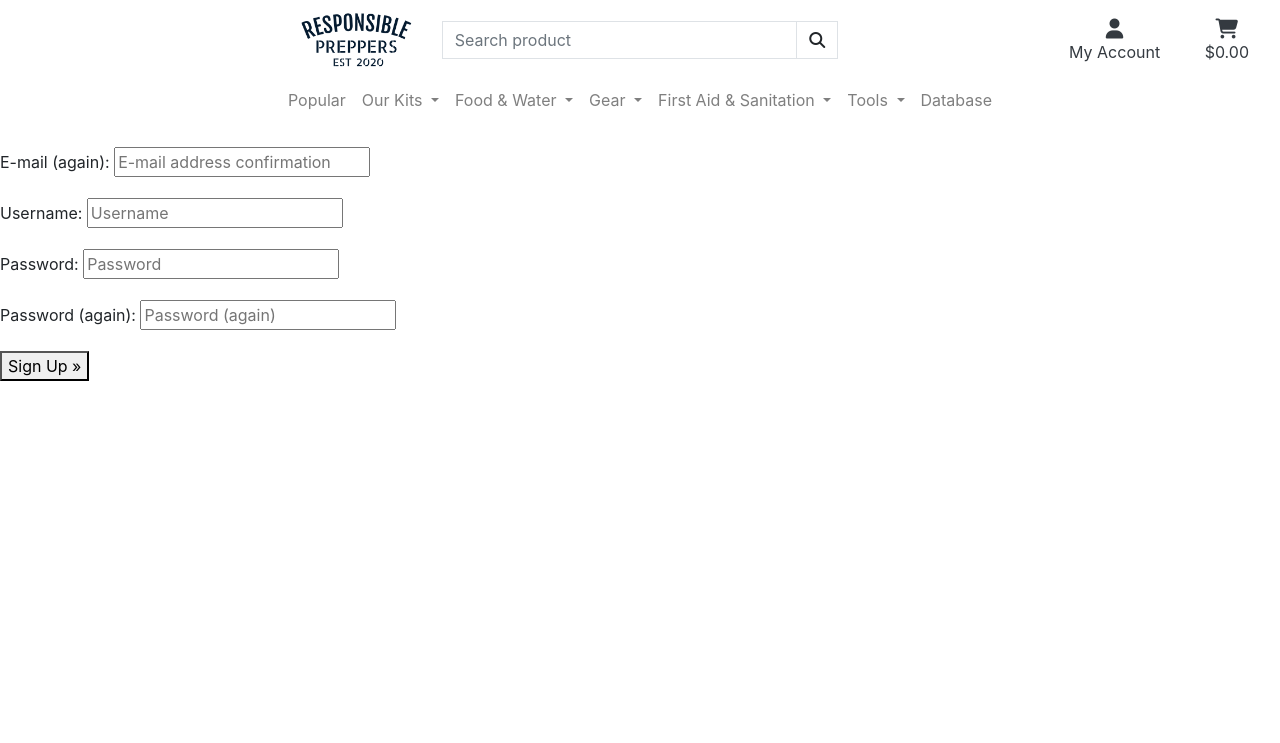
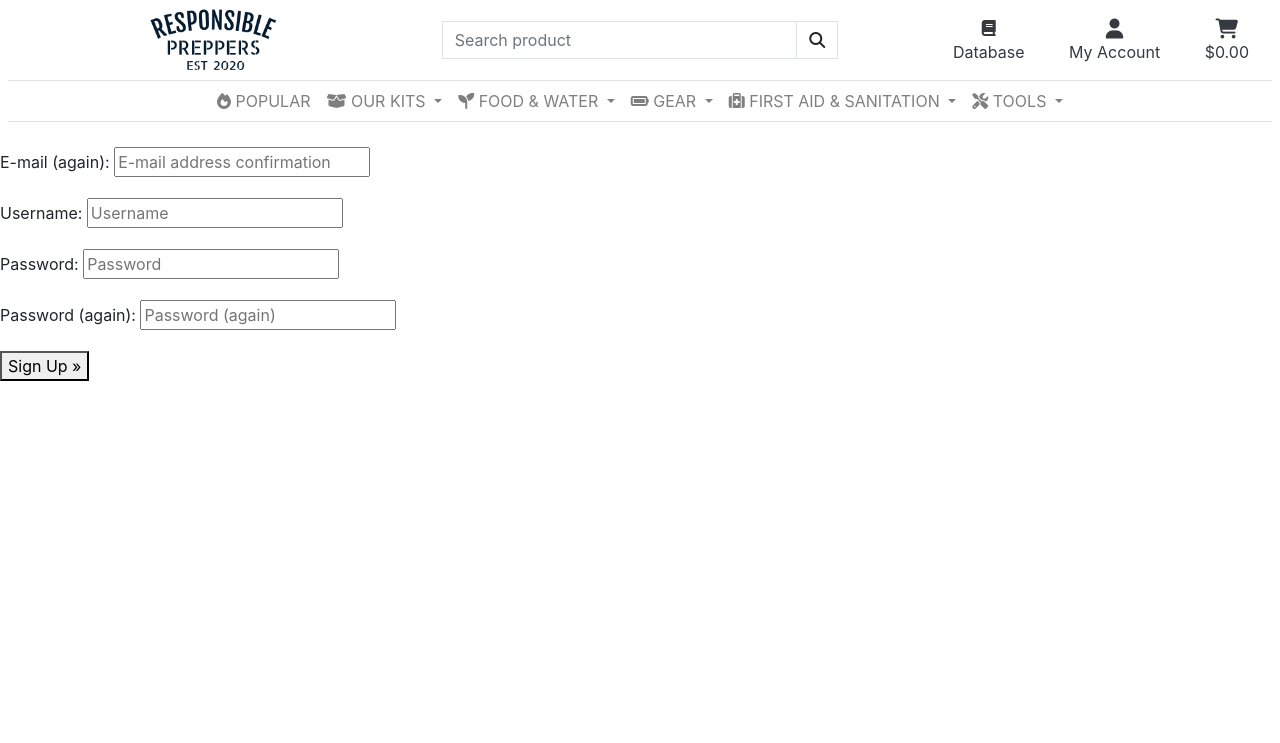
Before and after one commit to Lloldrin/responsible_preppers, a Django app: page /accounts/signup/ in a window 1280 px wide. Shown: the top 743 px of the page. Run offline with Django 3.2, Linux system fonts and the light colour scheme; some libraries are stand-ins or nearby versions.

Commit message:
added fontawesome icons to, and centered nav

```diff
--- a/static/css/base.css
+++ b/static/css/base.css
@@ -11,7 +11,8 @@ html {
 }
 
 body {
-    height: calc(100vh - 3.5rem);
+    height: calc(100vh - 4rem);
+
 }
 
 hr {
@@ -27,18 +28,24 @@ a:hover {
 }
 
 .header-row {
-    max-height: 3.5rem;
+    max-height: 4rem;
 }
 
 .header-logo-container{
-    max-height: 3.5rem;
+    max-height: 4rem;
 }
 
 .header-row-logo {
-    height: 3.5rem;
+    height: 4rem;
     width: auto;
 }
 
 .top-margin {
-    height: 3.5rem
+    height: 7.5rem
 }
+
+@media (min-width: 1200px) {
+    .container {
+        max-width: 80%;
+    }
+}
--- a/templates/base.html
+++ b/templates/base.html
@@ -48,7 +48,7 @@
         <div id="lg-topnav" class="row bg-white pt-lg-2 d-none d-lg-flex align-items-center">
             <div class="col-4 header-logo-container text-center">
                 <a href="{% url 'home' %}">
-                    <img src="\media\LogoText_001.png" class="header-row-logo float-right d-block"
+                    <img src="\media\LogoText_001.png" class="header-row-logo mx-auto d-block"
                         alt="site logo, Responsible Preppers">
                 </a>
             </div>
@@ -67,9 +67,21 @@
                     </div>
                 </form>
             </div>
-            <div class="col-4 header-cart">
+            <div class="col-4 header-links">
 
                 <ul class="list-inline list-unstyled text-center text-lg-right my-0">
+
+                   <li class="list-inline-item">
+                    <a class="{% if grand_total %}text-info font-weight-bold{% else %}text-dark{% endif %} nav-link"
+                        href="">
+                        <div class="text-center">
+                            <div><i class="fas fa-book"></i></div>
+                            <p class="my-0">
+                                Database
+                            </p>
+                        </div>
+                    </a>
+                </li>
 
                     <li class="list-inline-item dropdown">
                         <a class="text-dark nav-link" href="#" id="user-options" data-toggle="dropdown"
@@ -113,7 +125,7 @@
 
         </div>
         <div class="row bg-white">
-            <nav class="navbar navbar-expand-lg navbar-light w-100">
+            <nav class="navbar navbar-expand-lg navbar-light w-100 p-0 m-2 border-top border-bottom">
                 {% include 'includes/main_nav.html' %}
             </nav>
         </div>
--- a/templates/includes/main_nav.html
+++ b/templates/includes/main_nav.html
@@ -1,14 +1,14 @@
 <div class="collapse navbar-collapse" id="navbarSupportedContent">
-    <ul class="navbar-nav navbar-center w-auto mx-auto bl-">
+    <ul class="navbar-nav navbar-center w-auto mx-auto text-uppercase">
 
         <li class="nav-item">
-            <a class="nav-link" href="#">Popular</a>
+            <a class="nav-link" href="#"><i class="fas fa-fire"></i> Popular</a>
         </li>
 
         <li class="nav-item dropdown">
             <a class="nav-link dropdown-toggle" href="#" id="navbarKits" role="button" data-toggle="dropdown"
                 aria-haspopup="true" aria-expanded="false">
-                Our Kits
+                <i class="fas fa-box-open"></i> Our Kits
             </a>
             <div class="dropdown-menu" aria-labelledby="navbarDropdown">
                 <a class="dropdown-item" href="#">Complete Kits</a>
@@ -22,7 +22,7 @@
         <li class="nav-item dropdown">
             <a class="nav-link dropdown-toggle" href="#" id="navbarFoodWater" role="button" data-toggle="dropdown"
                 aria-haspopup="true" aria-expanded="false">
-                Food & Water
+                <i class="fas fa-seedling"></i> Food & Water
             </a>
             <div class="dropdown-menu" aria-labelledby="navbarDropdown">
                 <a class="dropdown-item" href="#">Freeze Dried Foods</a>
@@ -38,7 +38,7 @@
         <li class="nav-item dropdown">
             <a class="nav-link dropdown-toggle" href="#" id="navbarGear" role="button" data-toggle="dropdown"
                 aria-haspopup="true" aria-expanded="false">
-                Gear
+                <i class="fas fa-battery-full"></i> Gear
             </a>
             <div class="dropdown-menu" aria-labelledby="navbarDropdown">
                 <a class="dropdown-item" href="#">Power</a>
@@ -54,7 +54,7 @@
         <li class="nav-item dropdown">
             <a class="nav-link dropdown-toggle" href="#" id="navbarDefence" role="button" data-toggle="dropdown"
                 aria-haspopup="true" aria-expanded="false">
-                First Aid & Sanitation
+                <i class="fas fa-medkit"></i> First Aid & Sanitation
             </a>
             <div class="dropdown-menu" aria-labelledby="navbarDropdown">
                 <a class="dropdown-item" href="#">First Aid</a>
@@ -63,14 +63,14 @@
                 <a class="dropdown-item" href="#">Medication</a>
 
                 <div class="dropdown-divider"></div>
-                <a class="dropdown-item" href="#">Tool Kits</a>
+                <a class="dropdown-item" href="#">Health Kits</a>
             </div>
         </li>
 
         <li class="nav-item dropdown">
             <a class="nav-link dropdown-toggle" href="#" id="navbarDefence" role="button" data-toggle="dropdown"
                 aria-haspopup="true" aria-expanded="false">
-                Tools
+                <i class="fas fa-tools"></i> Tools
             </a>
             <div class="dropdown-menu" aria-labelledby="navbarDropdown">
                 <a class="dropdown-item" href="#">Knives</a>
@@ -81,9 +81,5 @@
             </div>
         </li>
 
-        <li class="nav-item">
-            <a class="nav-link" href="#">Database</a>
-        </li>
-
     </ul>
 </div>
```
